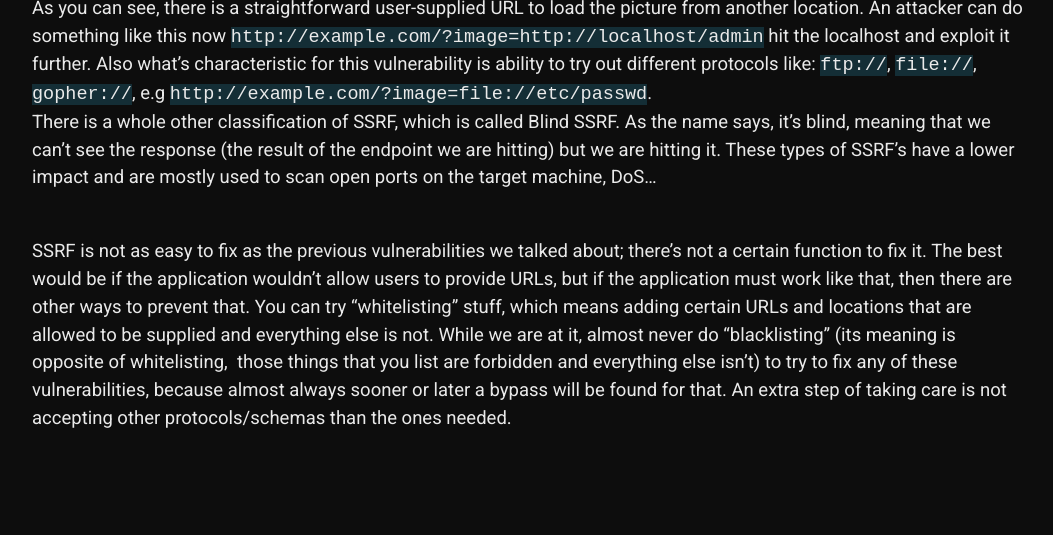
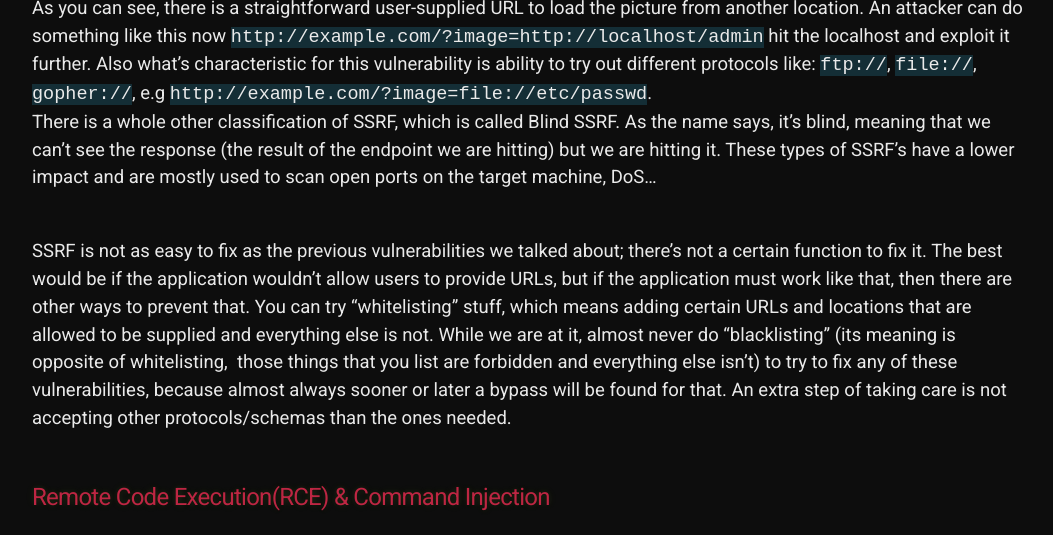
Before and after one commit to 20kilograma/blog, a Jekyll site: the page built from php-sec.md, in a window 1280 px wide and 900 px high, scrolled down 11011 px, cut to the strip 365-900 px from the top of the window. Shown: the whole strip, without its empty margins (108-1161 px from the left). Built offline with Jekyll 4.4.1, drawn with Linux system fonts in a browser that asks for light colours; some web fonts are replaced; our own code applies the rules of GitHub Pages for plain Markdown files; before the commit the page ends 11829 px from its top, so only the background shows below that.

Commit message:
Update php-sec.md

```diff
--- a/php-sec.md
+++ b/php-sec.md
@@ -220,4 +220,6 @@
 As you can see, there is a straightforward user-supplied URL to load the picture from another location. An attacker can do something like this now <code>http://example.com/?image=http://localhost/admin</code> hit the localhost and exploit it further. Also what's characteristic for this vulnerability is ability to try out different protocols like: <code>ftp://</code>, <code>file://</code>, <code>gopher://</code>, e.g <code>http://example.com/?image=file://etc/passwd</code>. <br>
 There is a whole other classification of SSRF, which is called Blind SSRF. As the name says, it's blind, meaning that we can't see the response (the result of the endpoint we are hitting) but we are hitting it. These types of SSRF's have a lower impact and are mostly used to scan open ports on the target machine, DoS... <br><br>
 
-SSRF is not as easy to fix as the previous vulnerabilities we talked about; there's not a certain function to fix it. The best would be if the application wouldn't allow users to provide URLs, but if the application must work like that, then there are other ways to prevent that. You can try "whitelisting" stuff, which means adding certain URLs and locations that are allowed to be supplied and everything else is not. While we are at it, almost never do "blacklisting" (its meaning is opposite of whitelisting,  those things that you list are forbidden and everything else isn't) to try to fix any of these vulnerabilities, because almost always sooner or later a bypass will be found for that. An extra step of taking care is not accepting other protocols/schemas than the ones needed.
+SSRF is not as easy to fix as the previous vulnerabilities we talked about; there's not a certain function to fix it. The best would be if the application wouldn't allow users to provide URLs, but if the application must work like that, then there are other ways to prevent that. You can try "whitelisting" stuff, which means adding certain URLs and locations that are allowed to be supplied and everything else is not. While we are at it, almost never do "blacklisting" (its meaning is opposite of whitelisting,  those things that you list are forbidden and everything else isn't) to try to fix any of these vulnerabilities, because almost always sooner or later a bypass will be found for that. An extra step of taking care is not accepting other protocols/schemas than the ones needed.<br><br>
+
+## Remote Code Execution(RCE) & Command Injection
```
